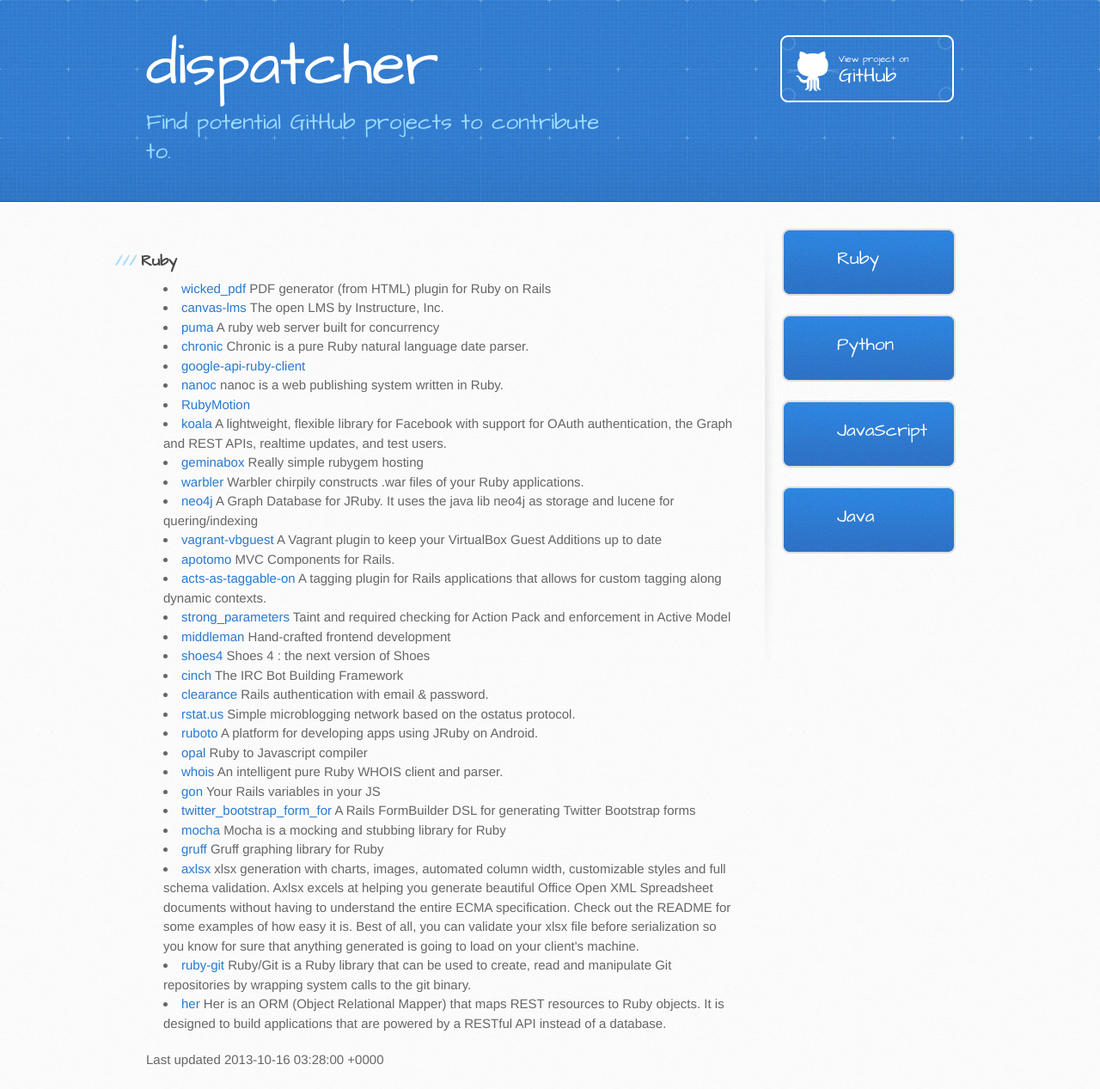
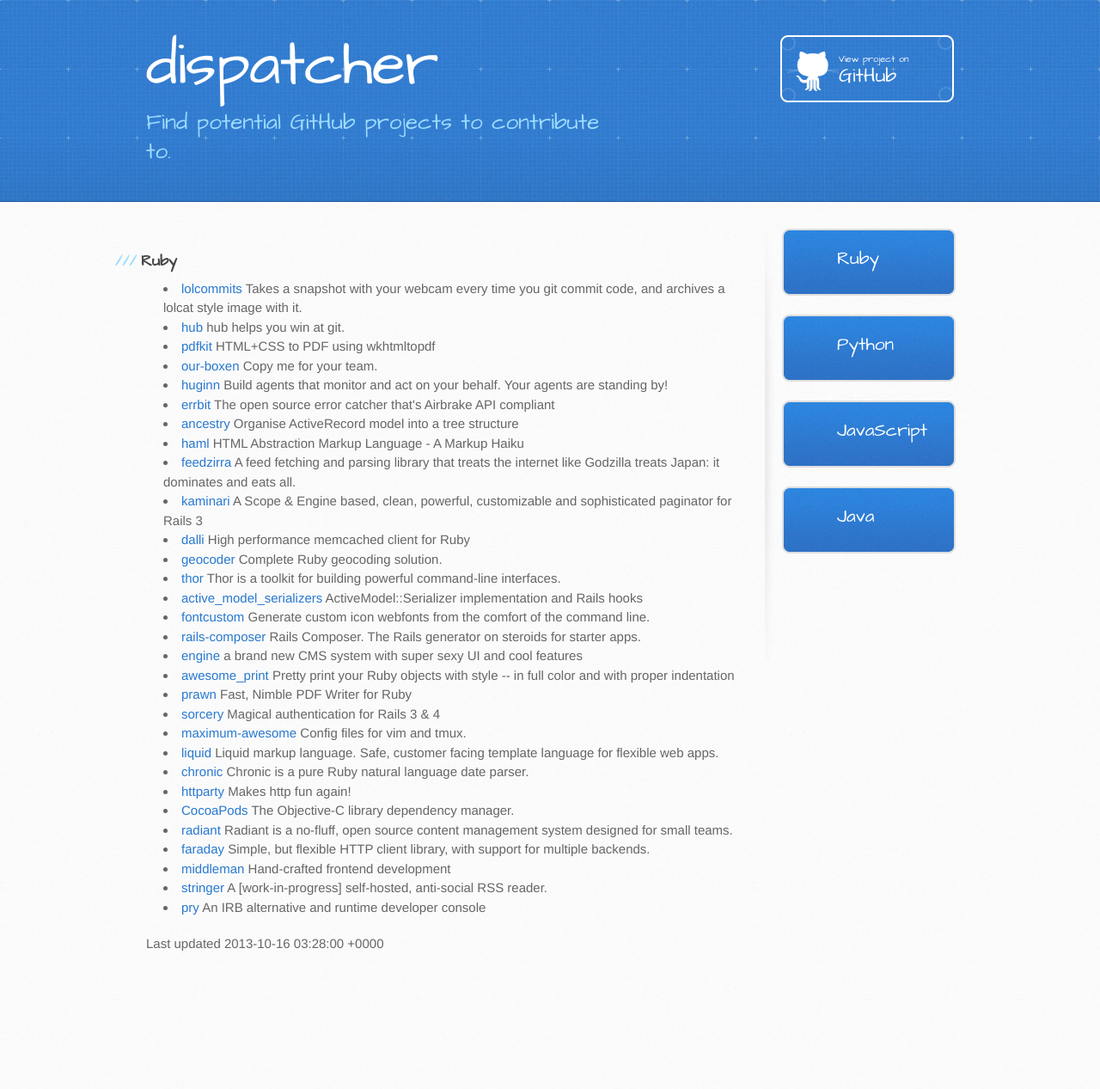
Before and after one commit to gilles-leblanc/dispatcher, a Jekyll site: the page built from ruby/index.html, in a window 1280 px wide. Shown: the whole page at 86% size. Built offline with Jekyll 4.4.1, drawn with Linux system fonts in a browser that asks for light colours; after the commit the page ends 1132 px from its top, so only the background shows below that.

Commit message:
$auto_commit_message

```diff
--- a/_includes/ruby_repos.html
+++ b/_includes/ruby_repos.html
@@ -1,30 +1,30 @@
-<li><a href='https://github.com/mileszs/wicked_pdf'>wicked_pdf</a> PDF generator (from HTML) plugin for Ruby on Rails </li>
-<li><a href='https://github.com/instructure/canvas-lms'>canvas-lms</a> The open LMS by Instructure, Inc. </li>
-<li><a href='https://github.com/puma/puma'>puma</a> A ruby web server built for concurrency </li>
+<li><a href='https://github.com/mroth/lolcommits'>lolcommits</a> Takes a snapshot with your webcam every time you git commit code, and archives a lolcat style image with it. </li>
+<li><a href='https://github.com/github/hub'>hub</a> hub helps you win at git. </li>
+<li><a href='https://github.com/pdfkit/pdfkit'>pdfkit</a> HTML+CSS to PDF using wkhtmltopdf </li>
+<li><a href='https://github.com/boxen/our-boxen'>our-boxen</a> Copy me for your team. </li>
+<li><a href='https://github.com/cantino/huginn'>huginn</a> Build agents that monitor and act on your behalf.  Your agents are standing by! </li>
+<li><a href='https://github.com/errbit/errbit'>errbit</a> The open source error catcher that's Airbrake API compliant </li>
+<li><a href='https://github.com/stefankroes/ancestry'>ancestry</a> Organise ActiveRecord model into a tree structure </li>
+<li><a href='https://github.com/haml/haml'>haml</a> HTML Abstraction Markup Language - A Markup Haiku </li>
+<li><a href='https://github.com/pauldix/feedzirra'>feedzirra</a> A feed fetching and parsing library that treats the internet like Godzilla treats Japan: it dominates and eats all. </li>
+<li><a href='https://github.com/amatsuda/kaminari'>kaminari</a> A Scope & Engine based, clean, powerful, customizable and sophisticated paginator for Rails 3 </li>
+<li><a href='https://github.com/mperham/dalli'>dalli</a> High performance memcached client for Ruby </li>
+<li><a href='https://github.com/alexreisner/geocoder'>geocoder</a> Complete Ruby geocoding solution. </li>
+<li><a href='https://github.com/erikhuda/thor'>thor</a> Thor is a toolkit for building powerful command-line interfaces. </li>
+<li><a href='https://github.com/rails-api/active_model_serializers'>active_model_serializers</a> ActiveModel::Serializer implementation and Rails hooks </li>
+<li><a href='https://github.com/FontCustom/fontcustom'>fontcustom</a> Generate custom icon webfonts from the comfort of the command line. </li>
+<li><a href='https://github.com/RailsApps/rails-composer'>rails-composer</a> Rails Composer. The Rails generator on steroids for starter apps. </li>
+<li><a href='https://github.com/locomotivecms/engine'>engine</a> a brand new CMS system with super sexy UI and cool features </li>
+<li><a href='https://github.com/michaeldv/awesome_print'>awesome_print</a> Pretty print your Ruby objects with style -- in full color and with proper indentation </li>
+<li><a href='https://github.com/prawnpdf/prawn'>prawn</a> Fast, Nimble PDF Writer for Ruby </li>
+<li><a href='https://github.com/NoamB/sorcery'>sorcery</a> Magical authentication for Rails 3 & 4 </li>
+<li><a href='https://github.com/square/maximum-awesome'>maximum-awesome</a> Config files for vim and tmux. </li>
+<li><a href='https://github.com/Shopify/liquid'>liquid</a> Liquid markup language. Safe, customer facing template language for flexible web apps.  </li>
 <li><a href='https://github.com/mojombo/chronic'>chronic</a> Chronic is a pure Ruby natural language date parser. </li>
-<li><a href='https://github.com/google/google-api-ruby-client'>google-api-ruby-client</a>  </li>
-<li><a href='https://github.com/nanoc/nanoc'>nanoc</a> nanoc is a web publishing system written in Ruby. </li>
-<li><a href='https://github.com/HipByte/RubyMotion'>RubyMotion</a>  </li>
-<li><a href='https://github.com/arsduo/koala'>koala</a> A lightweight, flexible library for Facebook with support for OAuth authentication, the Graph and REST APIs, realtime updates, and test users. </li>
-<li><a href='https://github.com/geminabox/geminabox'>geminabox</a> Really simple rubygem hosting </li>
-<li><a href='https://github.com/jruby/warbler'>warbler</a> Warbler chirpily constructs .war files of your Ruby applications. </li>
-<li><a href='https://github.com/andreasronge/neo4j'>neo4j</a> A Graph Database for JRuby. It uses the java lib neo4j as storage and lucene for quering/indexing </li>
-<li><a href='https://github.com/dotless-de/vagrant-vbguest'>vagrant-vbguest</a> A Vagrant plugin to keep your VirtualBox Guest Additions up to date </li>
-<li><a href='https://github.com/apotonick/apotomo'>apotomo</a> MVC Components for Rails. </li>
-<li><a href='https://github.com/mbleigh/acts-as-taggable-on'>acts-as-taggable-on</a> A tagging plugin for Rails applications that allows for custom tagging along dynamic contexts. </li>
-<li><a href='https://github.com/rails/strong_parameters'>strong_parameters</a> Taint and required checking for Action Pack and enforcement in Active Model </li>
+<li><a href='https://github.com/jnunemaker/httparty'>httparty</a> Makes http fun again! </li>
+<li><a href='https://github.com/CocoaPods/CocoaPods'>CocoaPods</a> The Objective-C library dependency manager. </li>
+<li><a href='https://github.com/radiant/radiant'>radiant</a> Radiant is a no-fluff, open source content management system designed for small teams. </li>
+<li><a href='https://github.com/lostisland/faraday'>faraday</a> Simple, but flexible HTTP client library, with support for multiple backends. </li>
 <li><a href='https://github.com/middleman/middleman'>middleman</a> Hand-crafted frontend development </li>
-<li><a href='https://github.com/shoes/shoes4'>shoes4</a> Shoes 4 : the next version of Shoes </li>
-<li><a href='https://github.com/cinchrb/cinch'>cinch</a> The IRC Bot Building Framework </li>
-<li><a href='https://github.com/thoughtbot/clearance'>clearance</a> Rails authentication with email & password. </li>
-<li><a href='https://github.com/hotsh/rstat.us'>rstat.us</a> Simple microblogging network based on the ostatus protocol. </li>
-<li><a href='https://github.com/ruboto/ruboto'>ruboto</a> A platform for developing apps using JRuby on Android. </li>
-<li><a href='https://github.com/opal/opal'>opal</a> Ruby to Javascript compiler </li>
-<li><a href='https://github.com/weppos/whois'>whois</a> An intelligent pure Ruby WHOIS client and parser. </li>
-<li><a href='https://github.com/gazay/gon'>gon</a> Your Rails variables in your JS </li>
-<li><a href='https://github.com/stouset/twitter_bootstrap_form_for'>twitter_bootstrap_form_for</a> A Rails FormBuilder DSL for generating Twitter Bootstrap forms </li>
-<li><a href='https://github.com/freerange/mocha'>mocha</a> Mocha is a mocking and stubbing library for Ruby </li>
-<li><a href='https://github.com/topfunky/gruff'>gruff</a> Gruff graphing library for Ruby </li>
-<li><a href='https://github.com/randym/axlsx'>axlsx</a>     xlsx generation with charts, images, automated column width, customizable styles and full schema validation. Axlsx excels at helping you generate beautiful Office Open XML Spreadsheet documents without having to understand the entire ECMA specification. Check out the README for some examples of how easy it is. Best of all, you can validate your xlsx file before serialization so you know for sure that anything generated is going to load on your client's machine. </li>
-<li><a href='https://github.com/schacon/ruby-git'>ruby-git</a> Ruby/Git is a Ruby library that can be used to create, read and manipulate Git repositories by wrapping system calls to the git binary. </li>
-<li><a href='https://github.com/remiprev/her'>her</a> Her is an ORM (Object Relational Mapper) that maps REST resources to Ruby objects. It is designed to build applications that are powered by a RESTful API instead of a database. </li>
+<li><a href='https://github.com/swanson/stringer'>stringer</a> A [work-in-progress] self-hosted, anti-social RSS reader. </li>
+<li><a href='https://github.com/pry/pry'>pry</a> An IRB alternative and runtime developer console </li>
```
